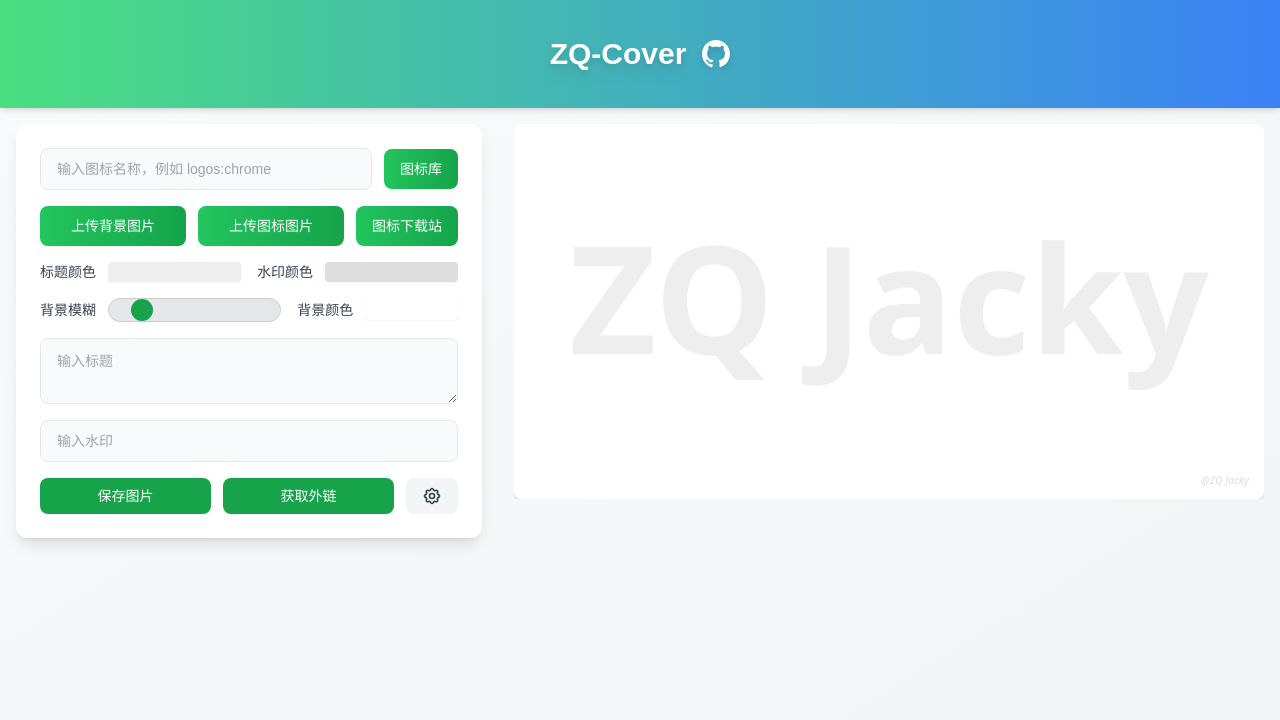
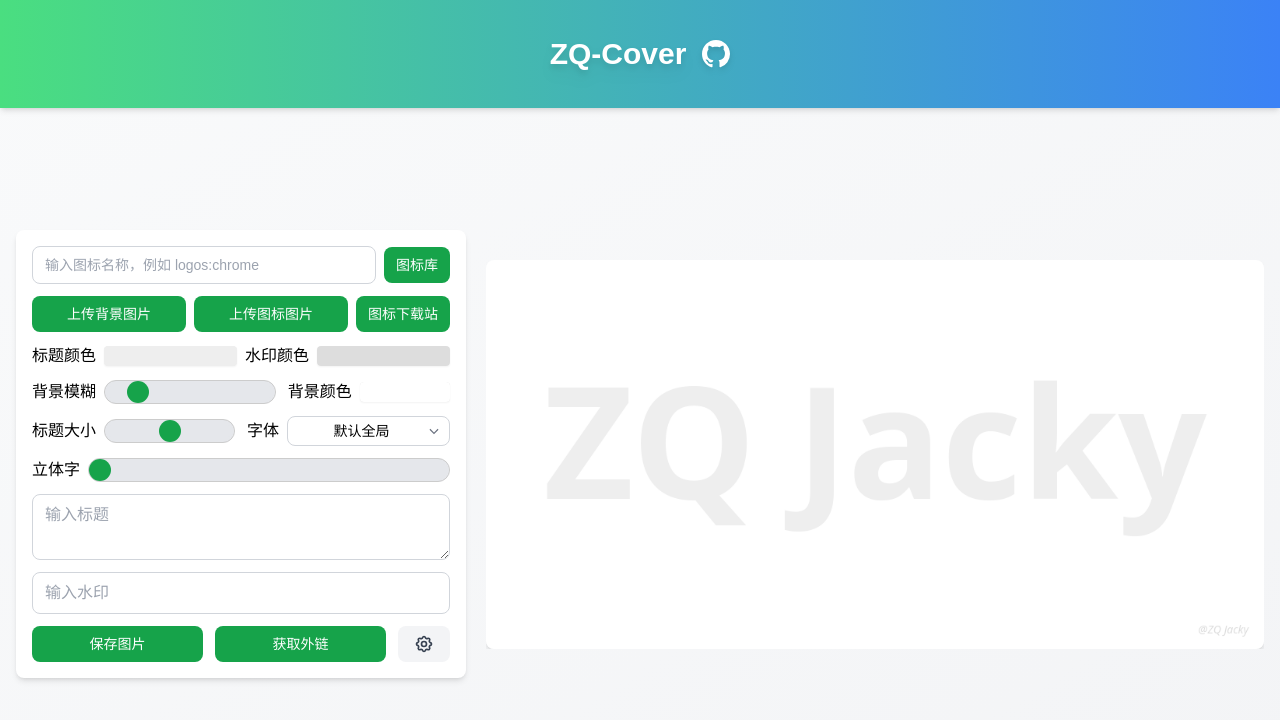
Before and after one commit to BAYUEQI/ZQ-Cover, a Vue app: page / in a window 1280 px wide. Shown: the top 720 px of the page. Built offline with nearby package versions, Linux system fonts and the light colour scheme; a small style sheet from the web is missing; a web font is replaced by a local one.

Commit message:
Update CoverGenerator.vue

```diff
--- a/src/components/CoverGenerator.vue
+++ b/src/components/CoverGenerator.vue
@@ -1,70 +1,70 @@
 <template>
-  <main class="container mx-auto max-w-[1600px] p-4 flex flex-col lg:flex-row lg:flex-wrap justify-center items-start gap-8">
+  <main class="container mx-auto max-w-[1600px] p-4 flex flex-col lg:flex-row lg:flex-wrap justify-center items-center gap-5">
     <!-- 控制面板 -->
-    <div class="w-full lg:flex-1 flex flex-col p-6 bg-white rounded-xl shadow-lg backdrop-blur-sm bg-opacity-95">
+    <div class="w-full lg:flex-1 flex flex-col p-4 bg-white rounded-lg shadow-md">
       <!-- 图标选择器 -->
-      <div class="flex gap-3 items-center mb-4">
+      <div class="flex gap-2 items-center mb-3">
         <input
           type="text"
           v-model="iconName"
           @input="loadIcon"
           placeholder="输入图标名称，例如 logos:chrome"
-          class="flex-1 px-4 py-2.5 border border-gray-200 rounded-lg focus:border-green-500 focus:ring-2 focus:ring-green-500/20 outline-none transition-all duration-300 hover:border-green-400 text-sm bg-gray-50"
+          class="flex-1 px-3 py-2 border border-gray-300 rounded-lg focus:border-green-500 focus:ring-1 focus:ring-green-500 outline-none transition-all duration-300 hover:border-green-500 text-sm"
         />
         <a
           href="https://yesicon.app/"
           target="_blank"
-          class="px-4 py-2.5 bg-gradient-to-r from-green-500 to-green-600 text-white rounded-lg hover:from-green-600 hover:to-green-700 transition-all duration-300 text-sm font-medium shadow-sm hover:shadow whitespace-nowrap"
+          class="px-3 py-2 bg-green-600 text-white rounded-lg hover:bg-green-700 transition-colors text-sm whitespace-nowrap"
         >图标库</a>
       </div>
 
       <!-- 背景设置 -->
-      <div class="flex gap-3 mb-4">
+      <div class="flex gap-2 mb-3">
         <label
           for="inputBgImage"
-          class="flex-1 px-4 py-2.5 bg-gradient-to-r from-green-500 to-green-600 text-white rounded-lg hover:from-green-600 hover:to-green-700 transition-all duration-300 cursor-pointer text-center text-sm font-medium shadow-sm hover:shadow"
+          class="flex-1 px-3 py-2 bg-green-600 text-white rounded-lg hover:bg-green-700 transition-colors cursor-pointer text-center text-sm"
         >上传背景图片</label>
         <input type="file" id="inputBgImage" accept="image/*" @change="updatePreview('bg', $event)" class="hidden">
         <label
           for="inputSquareImage"
-          class="flex-1 px-4 py-2.5 bg-gradient-to-r from-green-500 to-green-600 text-white rounded-lg hover:from-green-600 hover:to-green-700 transition-all duration-300 cursor-pointer text-center text-sm font-medium shadow-sm hover:shadow"
+          class="flex-1 px-3 py-2 bg-green-600 text-white rounded-lg hover:bg-green-700 transition-colors cursor-pointer text-center text-sm"
         >上传图标图片</label>
         <input type="file" id="inputSquareImage" accept="image/*" @change="updatePreview('square', $event)" class="hidden">
         <a
           href="https://zhangyu1818.github.io/appicon-forge/"
           target="_blank"
-          class="px-4 py-2.5 bg-gradient-to-r from-green-500 to-green-600 text-white rounded-lg hover:from-green-600 hover:to-green-700 transition-all duration-300 text-sm font-medium shadow-sm hover:shadow whitespace-nowrap"
+          class="px-3 py-2 bg-green-600 text-white rounded-lg hover:bg-green-700 transition-colors text-sm whitespace-nowrap"
         >图标下载站</a>
       </div>
 
       <!-- 颜色设置 -->
-      <div class="grid grid-cols-2 gap-4 mb-4">
-        <div class="flex items-center gap-3">
-          <label class="whitespace-nowrap text-sm font-medium text-gray-700" for="inputTextColor">标题颜色</label>
+      <div class="grid grid-cols-2 gap-2 mb-3">
+        <div class="flex items-center gap-2">
+          <label class="whitespace-nowrap" for="inputTextColor">标题颜色</label>
           <input
             type="color"
             id="inputTextColor"
             v-model="state.textColor"
             @input="updatePreview('textColor', $event)"
-            class="w-full h-8 rounded-lg cursor-pointer border border-gray-200"
+            class="w-full h-6 rounded cursor-pointer"
           >
         </div>
-        <div class="flex items-center gap-3">
-          <label class="whitespace-nowrap text-sm font-medium text-gray-700" for="inputWatermarkColor">水印颜色</label>
+        <div class="flex items-center gap-2">
+          <label class="whitespace-nowrap" for="inputWatermarkColor">水印颜色</label>
           <input
             type="color"
             id="inputWatermarkColor"
             v-model="state.watermarkColor"
             @input="updatePreview('watermarkColor', $event)"
-            class="w-full h-8 rounded-lg cursor-pointer border border-gray-200"
+            class="w-full h-6 rounded cursor-pointer"
           >
         </div>
       </div>
 
       <!-- 背景模糊设置 -->
-      <div class="flex flex-col sm:flex-row items-center gap-4 mb-4">
-        <div class="w-full sm:flex-[6] flex items-center gap-3">
-          <label class="whitespace-nowrap text-sm font-medium text-gray-700" for="inputBgBlur">背景模糊</label>
+      <div class="flex flex-col sm:flex-row items-center gap-3 mb-3">
+        <div class="w-full sm:flex-[6] flex items-center gap-2">
+          <label class="whitespace-nowrap" for="inputBgBlur">背景模糊</label>
           <input
             type="range"
             id="inputBgBlur"
@@ -72,17 +72,17 @@
             max="20"
             v-model="state.bgBlur"
             @input="updatePreview('bgBlur', $event)"
-            class="flex-1 h-2 bg-gray-200 rounded-full appearance-none cursor-pointer focus:outline-none focus:ring-2 focus:ring-green-500/20"
+            class="flex-1 h-2 bg-gray-200 rounded-lg appearance-none cursor-pointer"
           >
         </div>
-        <div class="w-full sm:flex-[4] flex items-center gap-3">
-          <label class="whitespace-nowrap text-sm font-medium text-gray-700" for="inputBgColor">背景颜色</label>
+        <div class="w-full sm:flex-[4] flex items-center gap-2">
+          <label class="whitespace-nowrap" for="inputBgColor">背景颜色</label>
           <input
             type="color"
             id="inputBgColor"
             v-model="state.bgColor"
             @input="updatePreview('bgColor', $event)"
-            class="w-full h-8 rounded-lg cursor-pointer border border-gray-200"
+            class="w-full h-6 rounded cursor-pointer"
           >
         </div>
       </div>
@@ -174,23 +174,106 @@
       </div>
 
       <!-- 文本设置 -->
+      <div class="flex flex-col sm:flex-row gap-3 mb-3">
+        <div class="w-full sm:flex-1 flex items-center gap-2">
+          <label class="whitespace-nowrap" for="inputTextSize">标题大小</label>
+          <input
+            type="range"
+            id="inputTextSize"
+            min="100"
+            max="300"
+            v-model="state.textSize"
+            @input="updatePreview('textSize', $event)"
+            class="flex-1 h-2 bg-gray-200 rounded-lg appearance-none cursor-pointer"
+          >
+        </div>
+        <div class="w-full sm:flex-1 flex items-center gap-2">
+          <label class="whitespace-nowrap">字体</label>
+          <div class="relative flex-1" @click.stop>
+            <button
+              @click="state.isFontMenuOpen = !state.isFontMenuOpen"
+              class="w-full px-2 py-1 text-sm border border-gray-300 rounded-lg focus:border-green-500 focus:ring-1 focus:ring-green-500 outline-none transition-all duration-300 hover:border-green-500 flex items-center"
+              :style="{ fontFamily: state.selectedFont }"
+            >
+              <span class="flex-1 text-center">{{ defaultConfig.fontOptions.find(f => f.value === state.selectedFont)?.label }}</span>
+              <svg
+                class="w-3.5 h-3.5 text-gray-500 transition-transform shrink-0"
+                :class="{ 'rotate-180': state.isFontMenuOpen }"
+                viewBox="0 0 24 24"
+              >
+                <path stroke="currentColor" stroke-width="2" d="M19 9l-7 7-7-7" fill="none"/>
+              </svg>
+            </button>
+
+            <div
+              class="absolute z-10 w-full mt-1 bg-white border rounded-lg shadow-lg max-h-60 overflow-y-auto py-1 transform transition-all duration-200 ease-out origin-top"
+              :class="state.isFontMenuOpen ? 'opacity-100 visible scale-100' : 'opacity-0 invisible scale-95'"
+            >
+              <div
+                v-for="font in defaultConfig.fontOptions"
+                :key="font.value"
+                @click="selectFont(font.value)"
+                class="px-3 py-1.5 text-sm hover:bg-green-50 cursor-pointer"
+                :class="{ 'text-green-600': state.selectedFont === font.value }"
+              >
+                <span :style="{ fontFamily: font.value }" class="block text-center">{{ font.label }}</span>
+              </div>
+            </div>
+          </div>
+        </div>
+      </div>
+
+      <!-- 行高和立体效果设置 -->
+      <div class="flex flex-col sm:flex-row mb-3">
+        <div
+          class="flex items-center gap-2 overflow-hidden transition-all duration-300 ease-out"
+          :class="state.hasMultipleLines ? ['opacity-100 mb-3 sm:mb-0 sm:mr-4','w-full sm:w-[300px]'] : 'h-0 opacity-0 w-0'"
+        >
+          <label class="whitespace-nowrap" for="inputLineHeight">标题行高</label>
+          <input
+            type="range"
+            id="inputLineHeight"
+            min="0.5"
+            max="2"
+            step="0.1"
+            v-model.number="state.lineHeight"
+            @input="updatePreview('lineHeight', $event)"
+            class="flex-1 h-2 bg-gray-200 rounded-lg appearance-none cursor-pointer"
+          >
+        </div>
+        <div class="flex-1 flex items-center gap-2">
+          <label class="whitespace-nowrap" for="input3D">立体字</label>
+          <input
+            type="range"
+            id="input3D"
+            min="0"
+            max="10"
+            step="1"
+            v-model.number="state.text3D"
+            @input="updatePreview('text3D', $event)"
+            class="flex-1 h-2 bg-gray-200 rounded-lg appearance-none cursor-pointer"
+          >
+        </div>
+      </div>
+
+      <!-- 标题输入 -->
       <textarea
         id="inputText"
         :value="''"
         @input="updatePreview('text', $event)"
         placeholder="输入标题"
         rows="2"
-        class="w-full min-h-[60px] px-4 py-3 border border-gray-200 rounded-lg focus:border-green-500 focus:ring-2 focus:ring-green-500/20 outline-none transition-all duration-300 hover:border-green-400 resize-y mb-4 bg-gray-50 text-sm"
+        class="w-full min-h-[60px] px-3 py-2 border border-gray-300 rounded-lg focus:border-green-500 focus:ring-1 focus:ring-green-500 outline-none transition-all duration-300 hover:border-green-500 resize-y mb-3"
       ></textarea>
 
       <!-- 水印设置 -->
-      <div class="flex items-center gap-3 mb-4">
+      <div class="flex items-center gap-3 mb-3">
         <input
           type="text"
           id="inputWatermark"
           @input="updatePreview('watermark', $event)"
           placeholder="输入水印"
-          class="w-full px-4 py-2.5 border border-gray-200 rounded-lg focus:border-green-500 focus:ring-2 focus:ring-green-500/20 outline-none transition-all duration-300 hover:border-green-400 text-sm bg-gray-50"
+          class="w-full px-3 py-2 border border-gray-300 rounded-lg focus:border-green-500 focus:ring-1 focus:ring-green-500 outline-none transition-all duration-300 hover:border-green-500"
         >
       </div>
 
```
